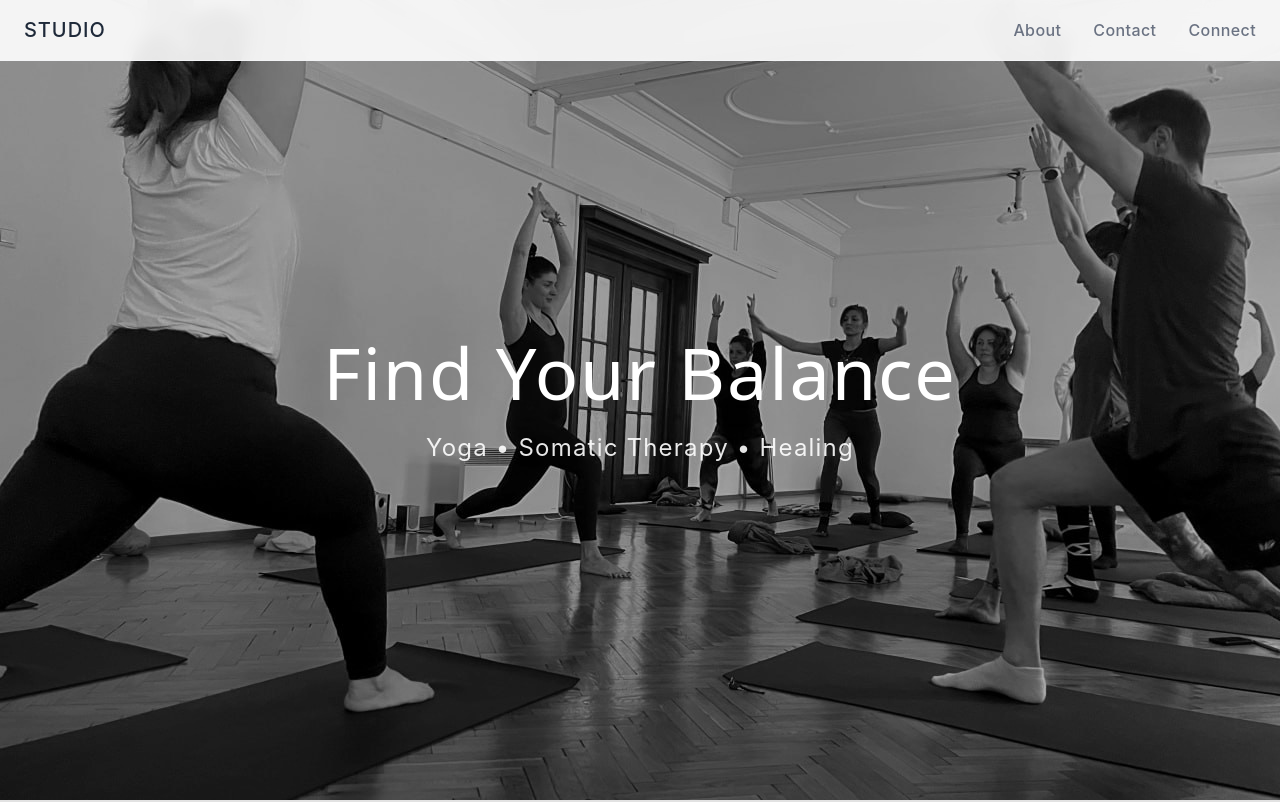
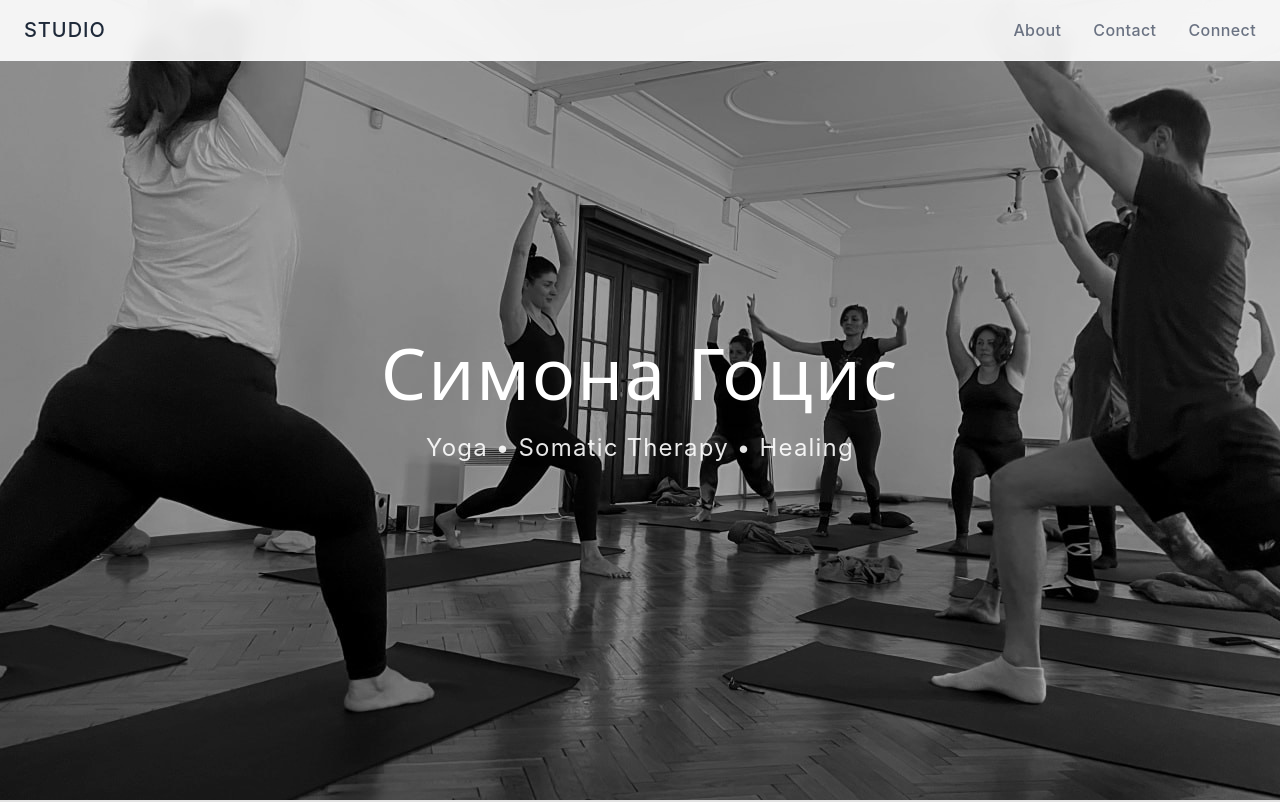
Before and after one commit to hal9000thebot/yoga-somatic-landing, a React (Vite) app: page / in a window 1280 px wide. Shown: the top 802 px of the page. Built offline with nearby package versions, Linux system fonts and the light colour scheme; grey boxes are pictures that could not be loaded; a web font is replaced by a local one.

Commit message:
Update hero headline to Симона Гоцис

```diff
--- a/src/app/App.tsx
+++ b/src/app/App.tsx
@@ -128,7 +128,7 @@ export default function App() {
         </div>
         <div className="relative z-10 text-center text-white px-6">
           <h1 className="text-5xl md:text-7xl mb-6 tracking-wide">
-            Find Your Balance
+            Симона Гоцис
           </h1>
           <p className="text-xl md:text-2xl tracking-wider opacity-90">
             Yoga • Somatic Therapy • Healing
```
